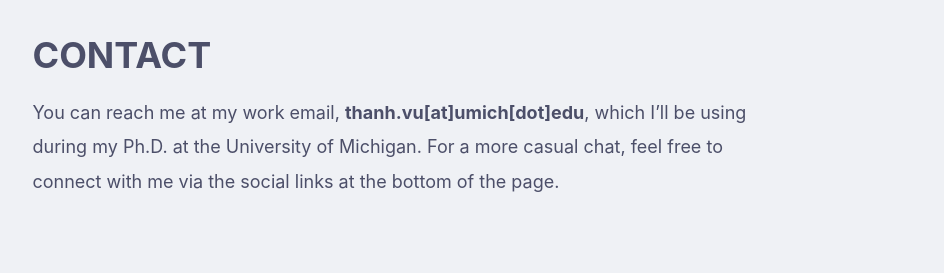
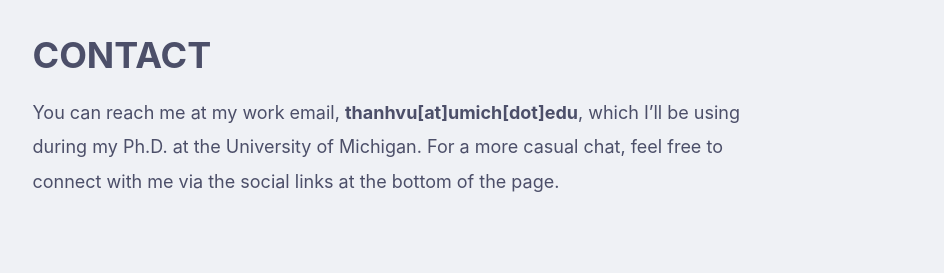
Before and after one commit to apxroad/apxroad.github.io, a Jekyll site: the page built from about.html, in a window 1280 px wide. Shown: the part 1564-1837 px from the top of the page, without its empty margins (135-1079 px from the left). Built offline with Jekyll 4.4.1, drawn with Linux system fonts in a browser that asks for light colours; comment, search, counter and statistics services are not loaded.

Commit message:
correct the contact

```diff
--- a/_includes/about/en.md
+++ b/_includes/about/en.md
@@ -15,4 +15,4 @@ This website is my digital notebook, a space to capture the random moments of my
 The site is built on a wonderful template by [Hyduf](https://github.com/hynduf), which I’ve customized with the invaluable help of my friend [Lanphgphm](https://github.com/lanphgphm). A huge thank you to both for making this space possible!
 
 # CONTACT
-You can reach me at my work email, **thanh.vu[at]umich[dot]edu**, which I’ll be using during my Ph.D. at the University of Michigan. For a more casual chat, feel free to connect with me via the social links at the bottom of the page.
+You can reach me at my work email, **thanhvu[at]umich[dot]edu**, which I’ll be using during my Ph.D. at the University of Michigan. For a more casual chat, feel free to connect with me via the social links at the bottom of the page.
```
